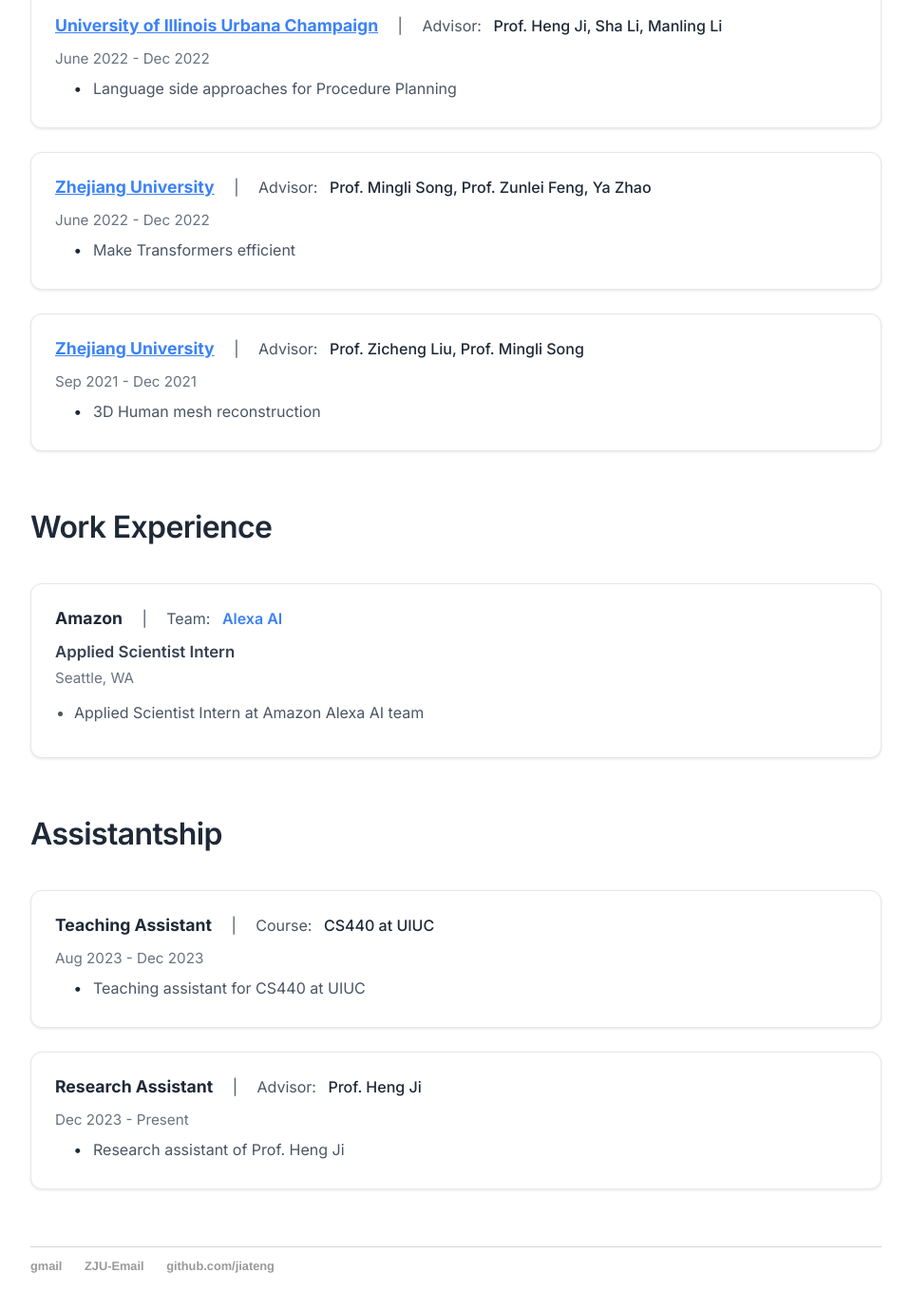
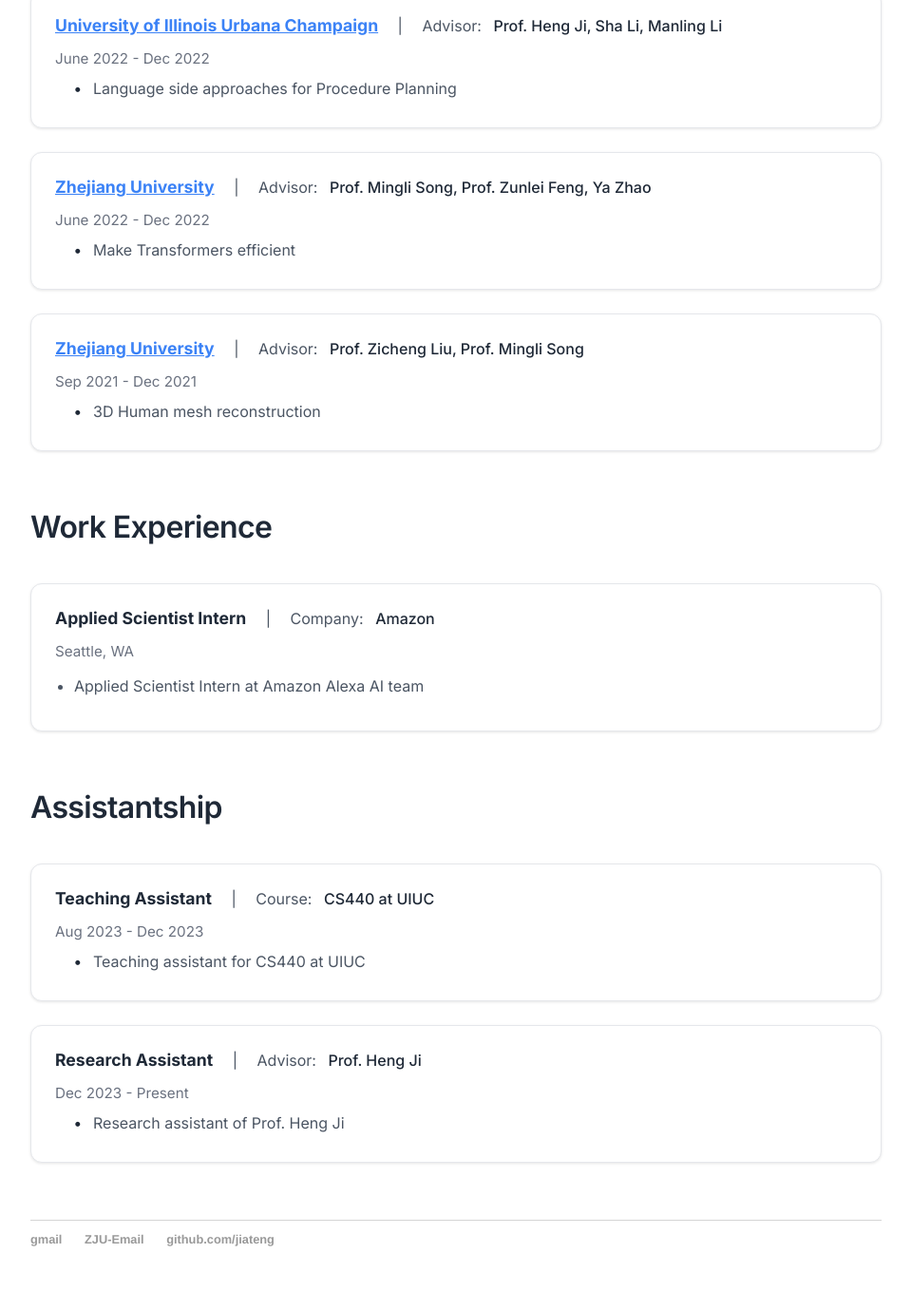
Before and after one commit to Lumos-Jiateng/Lumos-Jiateng.github.io, a Jekyll site: the page built from index.html, in a window 1280 px wide and 1400 px high, scrolled down 5948 px. Shown: the top 1379 px of the window at 95% size, without its empty margins (160-1119 px from the left). Built offline with Jekyll 4.4.1, drawn with Linux system fonts in a browser that asks for light colours.

Commit message:
Update Work Experience format to match Assistantship style

```diff
--- a/css/main.css
+++ b/css/main.css
@@ -485,26 +485,19 @@ ul.posts li {
     margin-bottom: 15px;
 }
 
-.company-name {
+.position-name {
     font-weight: 700;
     color: #1f2937;
     font-size: 1.1em;
     margin-right: 8px;
 }
 
-.team-name {
-    color: #3b82f6;
-    font-weight: 600;
+.company-name {
+    color: #1f2937;
+    font-weight: 500;
 }
 
-.work-experience-position {
-    font-weight: 600;
-    color: #374151;
-    font-size: 1.05em;
-    margin-bottom: 8px;
-}
-
-.work-experience-location {
+.work-experience-dates {
     color: #6b7280;
     font-size: 0.95em;
     margin-bottom: 12px;
--- a/index.html
+++ b/index.html
@@ -312,13 +312,12 @@ title: Jiateng Liu, Personal Home Page
     <!-- Amazon Alexa AI -->
     <div class="work-experience-card">
       <div class="work-experience-header">
+        <span class="position-name">Applied Scientist Intern</span>
+        <span class="advisor-label">|</span>
+        <span class="advisor-label">Company:</span>
         <span class="company-name">Amazon</span>
-        <span class="advisor-label">|</span>
-        <span class="advisor-label">Team:</span>
-        <span class="team-name">Alexa AI</span>
       </div>
-      <div class="work-experience-position">Applied Scientist Intern</div>
-      <div class="work-experience-location">Seattle, WA</div>
+      <div class="work-experience-dates">Seattle, WA</div>
       <div class="work-experience-focus">
         <ul>
           <li>Applied Scientist Intern at Amazon Alexa AI team</li>
```
